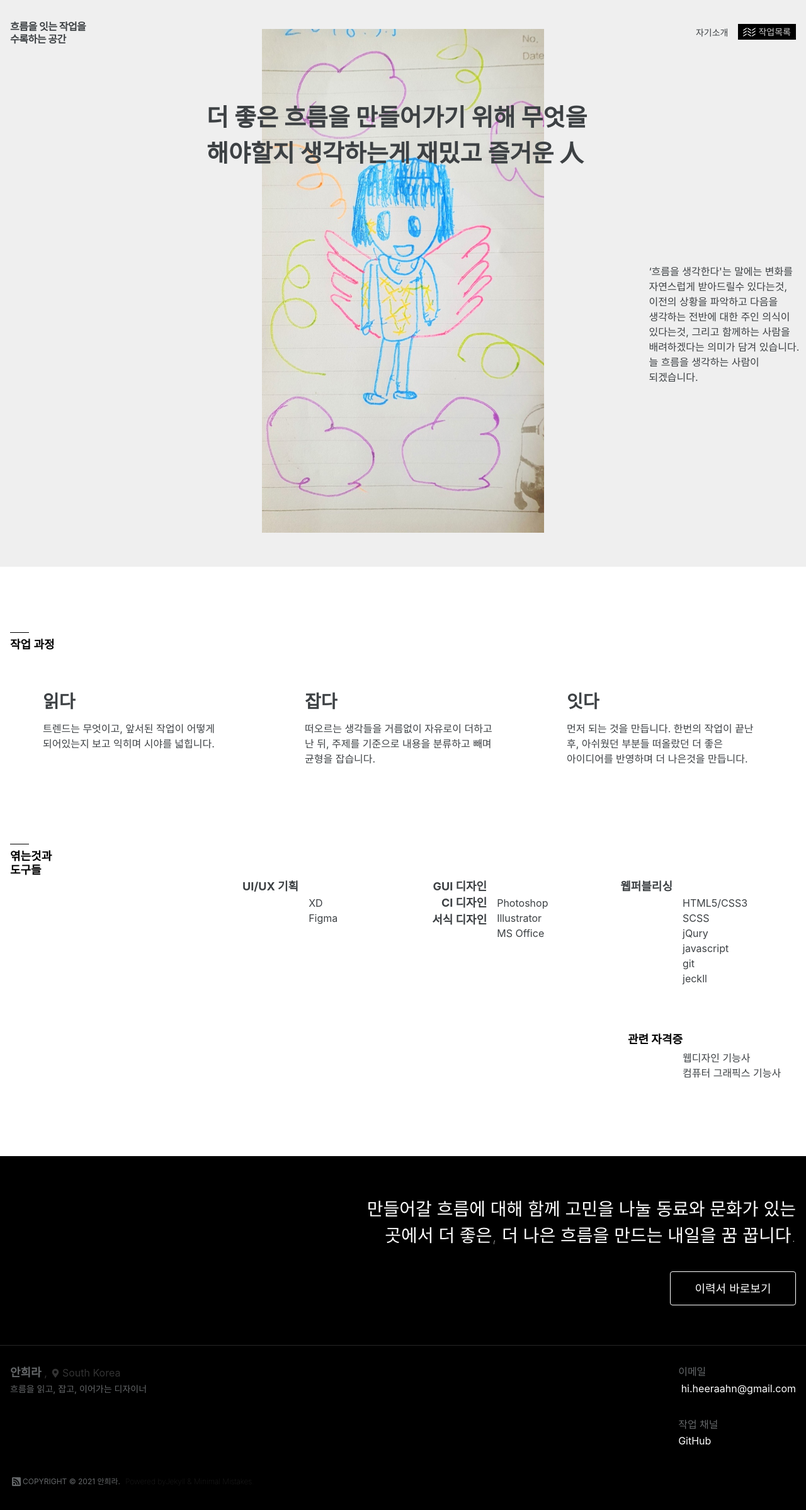
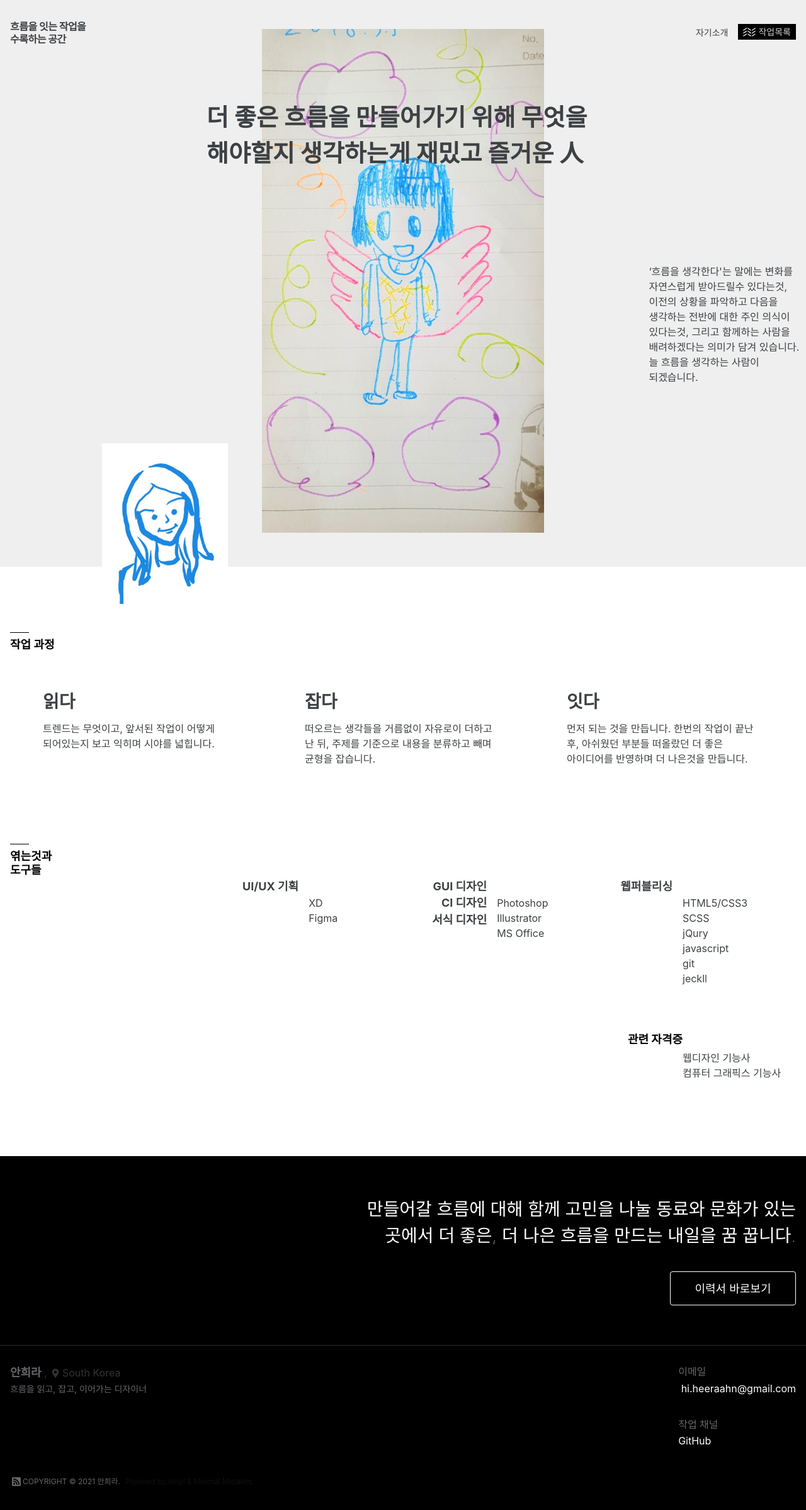
Before and after one commit to ridiahn/portfolio, a Jekyll site: the page built from _pages/about.md, in a window 1280 px wide. Shown: the whole page at 63% size. Built offline with Jekyll 4.4.1, drawn with Linux system fonts in a browser that asks for light colours; cached includes are drawn as plain includes; some web fonts are replaced.

Commit message:
이미지 경로 오류 수정

```diff
--- a/_sass/minimal-mistakes/_about.scss
+++ b/_sass/minimal-mistakes/_about.scss
@@ -50,7 +50,7 @@
       width: 300px;
       height: 300px;
       display: block;
-      background: url('../.img/profile_img2.jpg') no-repeat;
+      background: url('../img/profile_img2.jpg') no-repeat;
       background-size: 200px auto;
       margin-top: -150px;
       margin-left: -254px;
```
